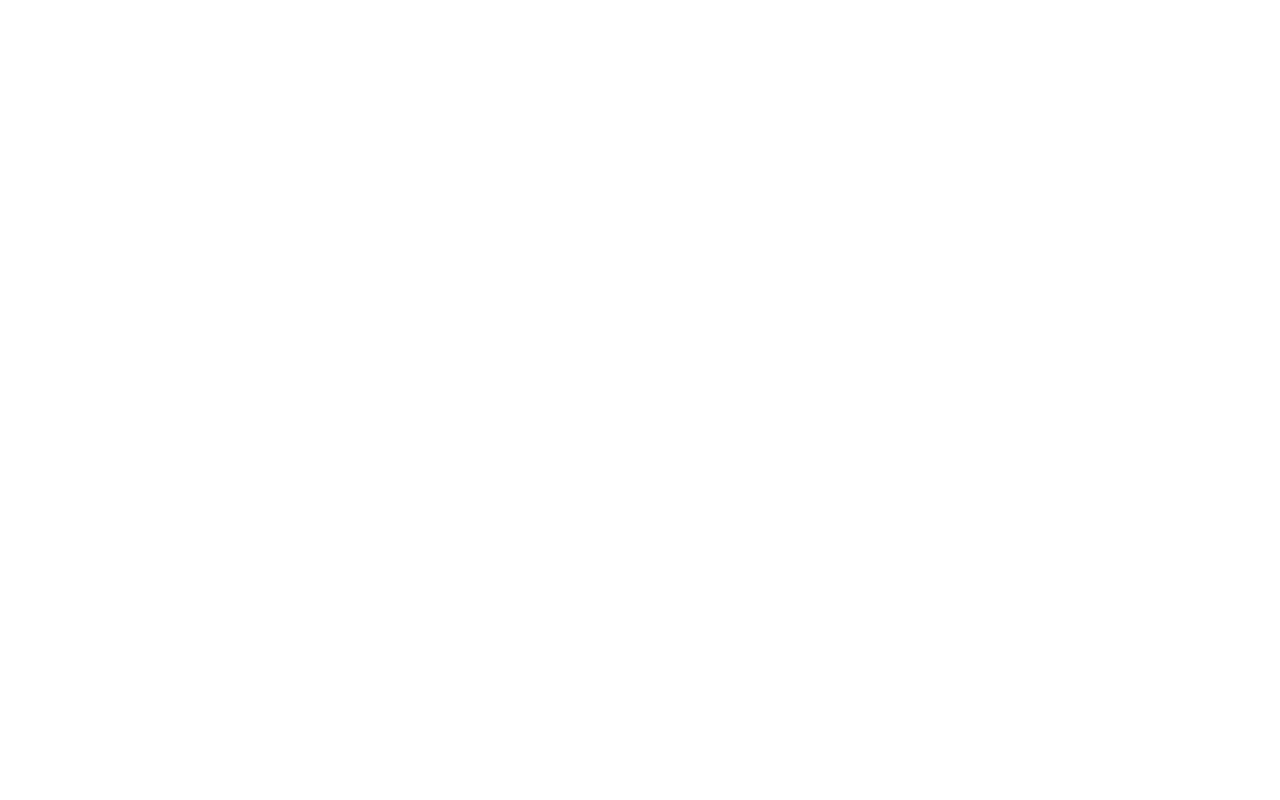
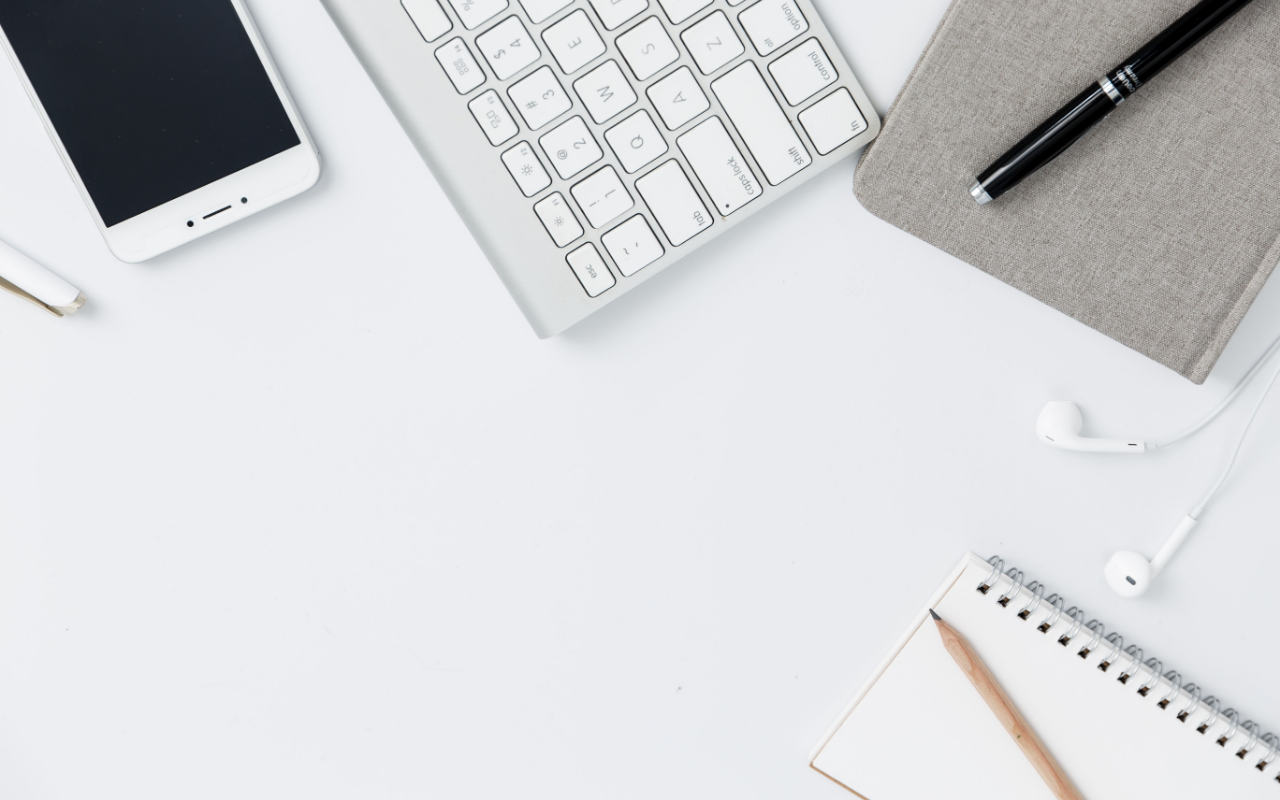
Before and after one commit to mesutyigity/Clarusway-Project, a plain HTML site: page index.html in a window 1280 px wide. Drawn offline with Linux system fonts and the light colour scheme.

Commit message:
updated commit

```diff
--- a/index.html
+++ b/index.html
@@ -7,5 +7,16 @@
     <title>Document</title>
     <link rel="stylesheet" href="./style.css" />
   </head>
-  <body></body>
+  <body>
+    <main>
+      <section class="background1">
+
+
+      </section>
+      <section class="background2"></section>
+      <section class="background3"></section>
+      <section class="background4"></section>
+      <section class="background5"></section>
+    </main>
+  </body>
 </html>
--- a/style.css
+++ b/style.css
@@ -0,0 +1,12 @@
+* {
+  margin: 0;
+  padding: 0;
+  box-sizing: border-box;
+}
+.background1 {
+  height: 100vh;
+  background-image: url(./img/bg.jpg);
+  background-position: center;
+  background-size: cover;
+  background-repeat: no-repeat;
+}
```
